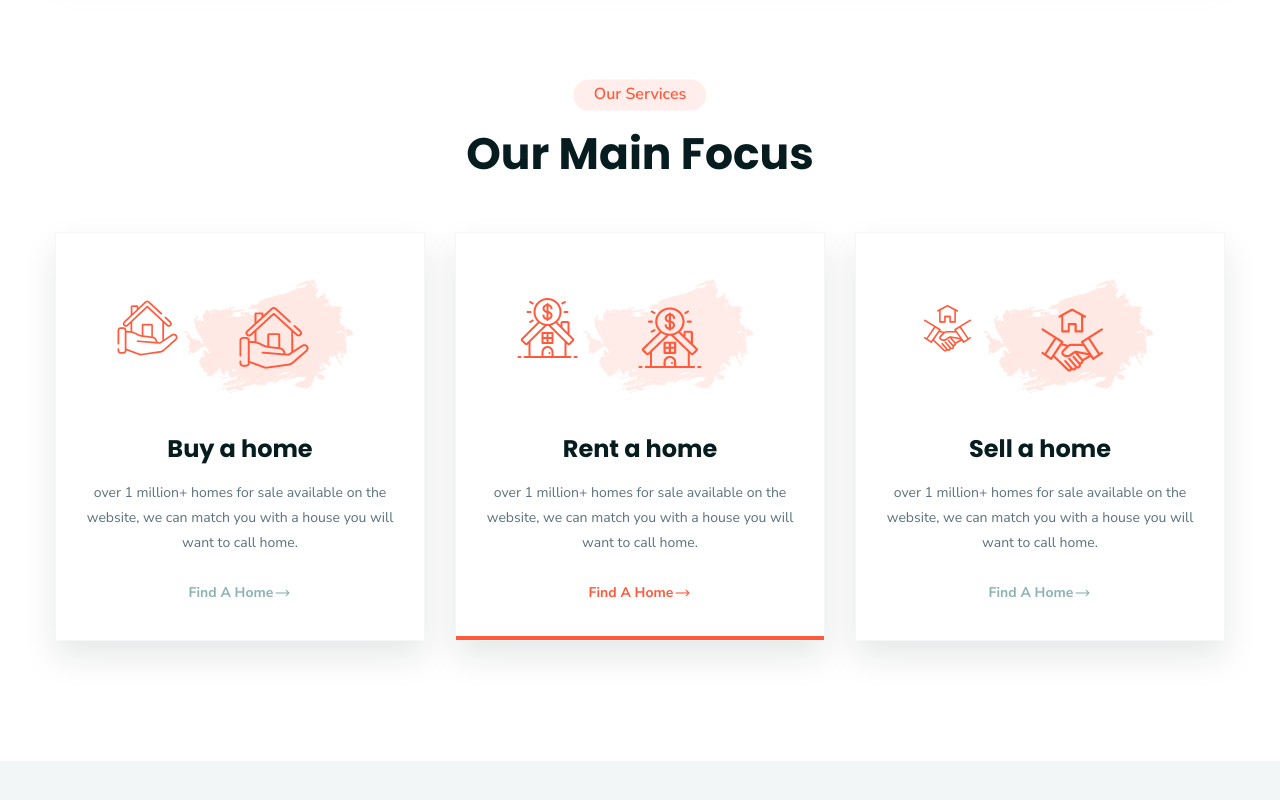
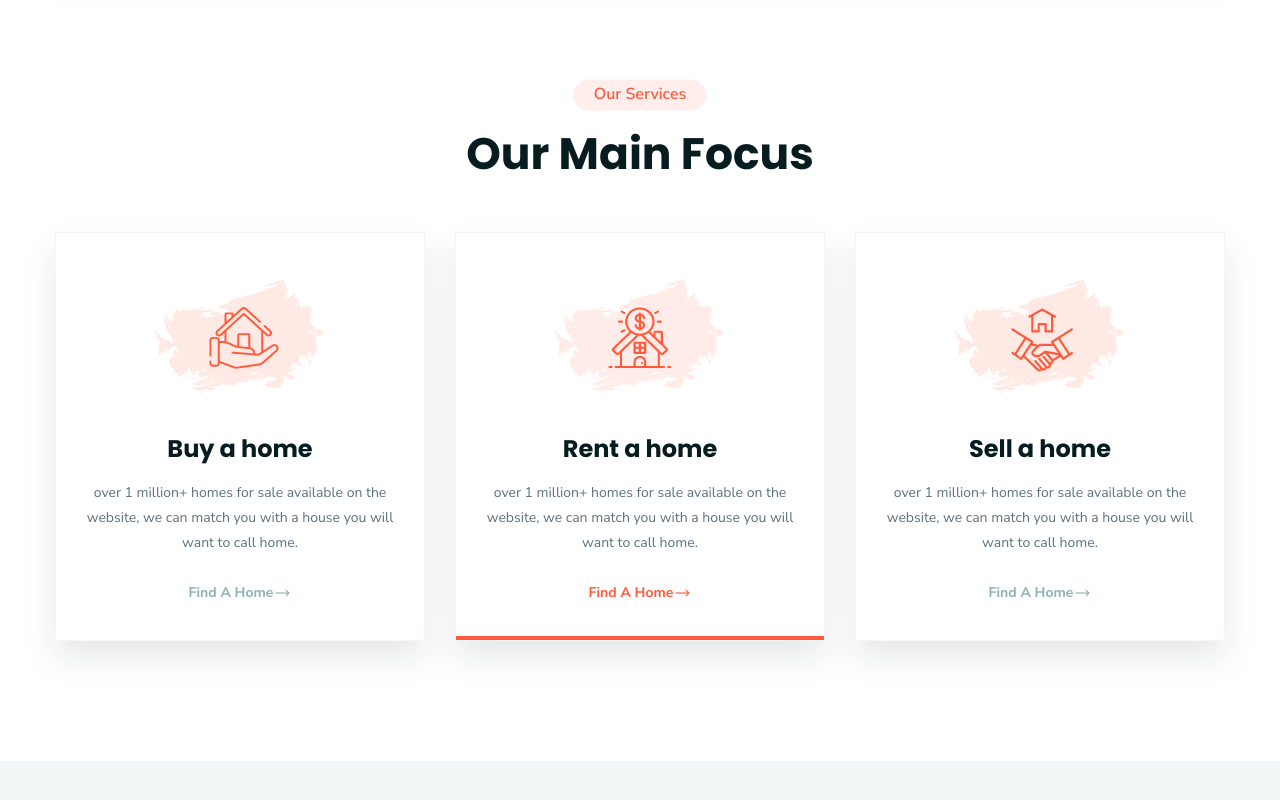
Before and after one commit to muhammadqamar/quarter-project, a Next.js app: page / in a window 1280 px wide. Shown: the part 916-1716 px from the top of the page. Built offline with nearby package versions, Linux system fonts and the light colour scheme.

Commit message:
remove icons

```diff
--- a/src/components/HomePage/ourMainFocus.js
+++ b/src/components/HomePage/ourMainFocus.js
@@ -18,9 +18,9 @@ const OurMainFocus = () => {
           <div className="col-lg-4 col-sm-6 col-12">
             <div className="ltn__feature-item ltn__feature-item-6 text-center bg-white  box-shadow-1">
               <div className="ltn__feature-icon">
-                <span>
+                {/* <span>
                   <i className="flaticon-house"></i>
-                </span>
+                </span> */}
                 <img src="images/21.png" alt="#" />
               </div>
               <div className="ltn__feature-info">
@@ -40,9 +40,9 @@ const OurMainFocus = () => {
           <div className="col-lg-4 col-sm-6 col-12">
             <div className="ltn__feature-item ltn__feature-item-6 text-center bg-white  box-shadow-1 active">
               <div className="ltn__feature-icon">
-                <span>
+                {/* <span>
                   <i className="flaticon-house-3"></i>
-                </span>
+                </span> */}
                 <img src="images/22.png" alt="#" />
               </div>
               <div className="ltn__feature-info">
@@ -62,9 +62,9 @@ const OurMainFocus = () => {
           <div className="col-lg-4 col-sm-6 col-12">
             <div className="ltn__feature-item ltn__feature-item-6 text-center bg-white  box-shadow-1">
               <div className="ltn__feature-icon">
-                <span>
+                {/* <span>
                   <i className="flaticon-deal-1"></i>
-                </span>
+                </span> */}
                 <img src="images/23.png" alt="#" />
               </div>
               <div className="ltn__feature-info">
```
